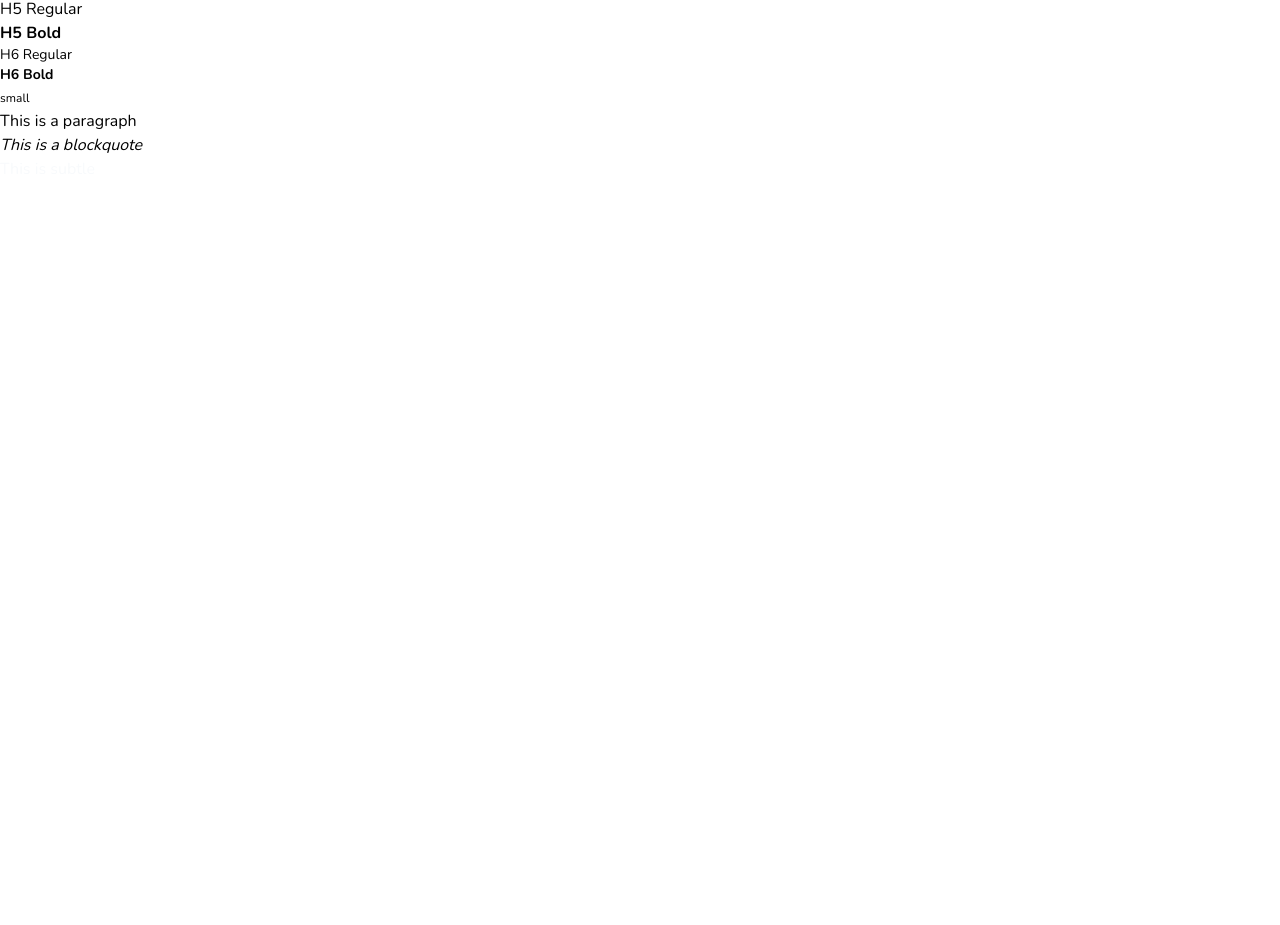
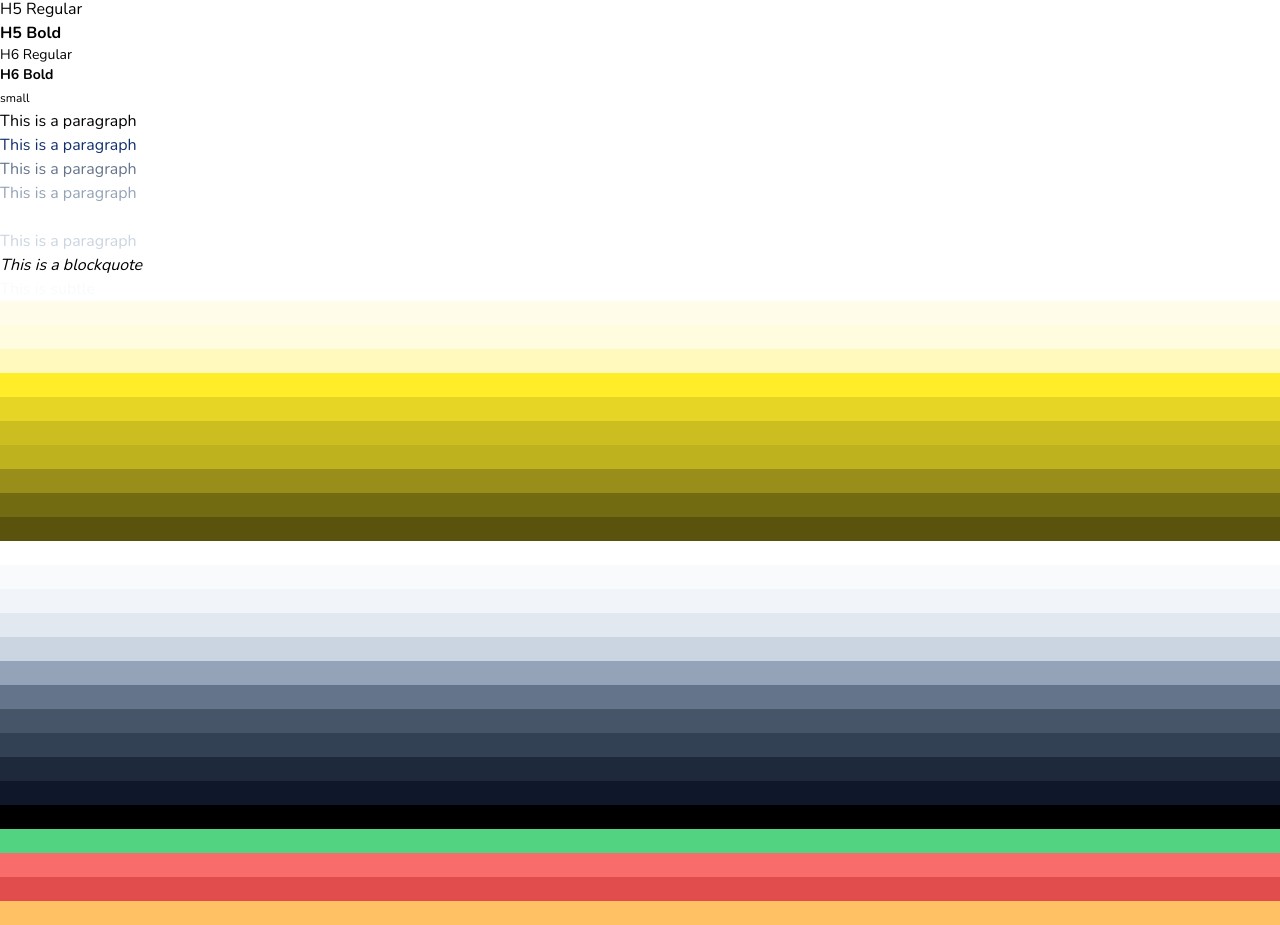
Before and after one commit to JabJabHiwHiw/hiw-hiw-frontend, a Next.js app: page / in a window 1280 px wide. Shown: the part 291-1216 px from the top of the page. Before the commit the page ends 800 px from the top, so only its background shows below. Built offline with nearby package versions, Linux system fonts and the light colour scheme.

Commit message:
chore: add primary color

```diff
--- a/src/app/page.tsx
+++ b/src/app/page.tsx
@@ -15,8 +15,41 @@ export default function Home() {
 			<h6 className="h6 font-bold">H6 Bold</h6>
 			<small className="small">small</small>
 			<p className="p">This is a paragraph</p>
+			<p className="p text-high">This is a paragraph</p>
+			<p className="p text-medium">This is a paragraph</p>
+			<p className="p text-placeholder">This is a paragraph</p>
+			<p className="p text-invert">This is a paragraph</p>
+			<p className="p text-disable">This is a paragraph</p>
 			<blockquote className="blockquote">This is a blockquote</blockquote>
 			<div className="text-subtle">This is subtle</div>
+			<div className="flex flex-col">
+				<div className="bg-primary-50 w-full h-6" />
+				<div className="bg-primary-100 w-full h-6" />
+				<div className="bg-primary-200 w-full h-6" />
+				<div className="bg-primary-300 w-full h-6" />
+				<div className="bg-primary-400 w-full h-6" />
+				<div className="bg-primary-500 w-full h-6" />
+				<div className="bg-primary-600 w-full h-6" />
+				<div className="bg-primary-700 w-full h-6" />
+				<div className="bg-primary-800 w-full h-6" />
+				<div className="bg-primary-900 w-full h-6" />
+				<div className="bg-neutral-0 w-full h-6" />
+				<div className="bg-neutral-50 w-full h-6" />
+				<div className="bg-neutral-100 w-full h-6" />
+				<div className="bg-neutral-200 w-full h-6" />
+				<div className="bg-neutral-300 w-full h-6" />
+				<div className="bg-neutral-400 w-full h-6" />
+				<div className="bg-neutral-500 w-full h-6" />
+				<div className="bg-neutral-600 w-full h-6" />
+				<div className="bg-neutral-700 w-full h-6" />
+				<div className="bg-neutral-800 w-full h-6" />
+				<div className="bg-neutral-900 w-full h-6" />
+				<div className="bg-black w-full h-6" />
+				<div className="bg-success w-full h-6" />
+				<div className="bg-error-default w-full h-6" />
+				<div className="bg-error-hover w-full h-6" />
+				<div className="bg-pending w-full h-6" />
+			</div>
 		</div>
 	);
 }
--- a/tailwind.config.ts
+++ b/tailwind.config.ts
@@ -39,33 +39,16 @@ const config: Config = {
         pending: '#FFC164',
         toggle: '#FF80AA',
         primary: {
-          50: '#e4edff',
-          100: '#c3d7ff',
-          200: '#adbaff',
-          300: '#8e9ff0',
-          400: '#7b8cdf',
-          500: '#6377cc',
-          600: '#4c6abb',
-          700: '#3c56a1',
-          800: '#2d4288',
-          900: '#122f6e',
-        },
-        secondary: {
-          50: '#FEF1F5',
-          100: '#FEE5EE',
-          200: '#FFCBDF',
-          300: '#FFA1C3',
-          400: '#FF80AA',
-          500: '#FA3A74',
-          600: '#EA184D',
-          700: '#CC0A36',
-          800: '#A80C2D',
-          900: '#8C0F29',
-          950: '#560113',
-          a100: '#ff7ba7',
-          a200: '#ff377c',
-          a400: '#f80051',
-          a700: '#c9005c',
+          50: '#fffdea',
+          100: '#fffcdf',
+          200: '#fff9bd',
+          300: '#ffed29',
+          400: '#e6d525',
+          500: '#ccbe21',
+          600: '#bfb21f',
+          700: '#998e19',
+          800: '#736b12',
+          900: '#59530e',
         },
         neutral: {
           0: '#ffffff',
```
